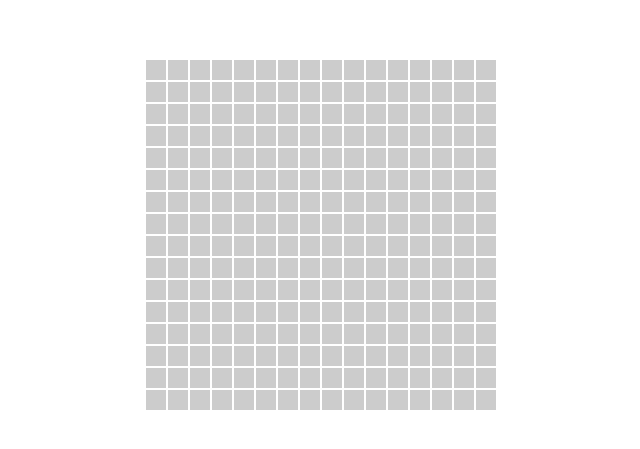
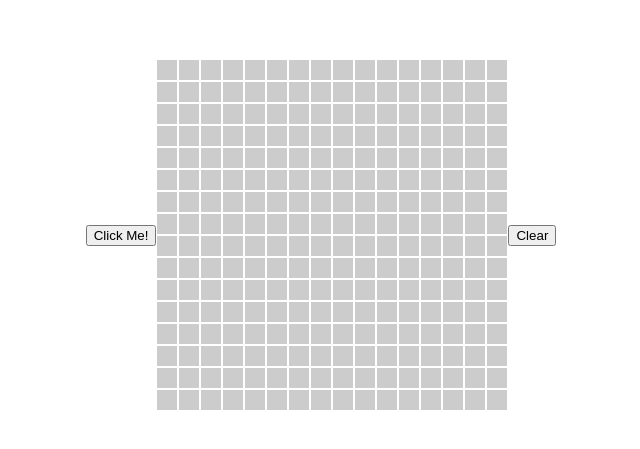
Before and after one commit to Carson-Bain/Etch-a-Sketch, a plain HTML site: page index.html in a window 1280 px wide. Shown: the part 165-614 px from the top of the page, without its empty margins (319-959 px from the left). Drawn offline with Linux system fonts and the light colour scheme.

Commit message:
Added start button and clear button

```diff
--- a/index.html
+++ b/index.html
@@ -7,8 +7,9 @@
     <link rel="stylesheet" href="style.css">
 </head>
 <body>
+    <button class="button">Click Me!</button>
     <div id="grid-container"></div>
-
+    <button class="clear">Clear</button>
 </body>
 <script src="script.js"></script>
 </html>
```
